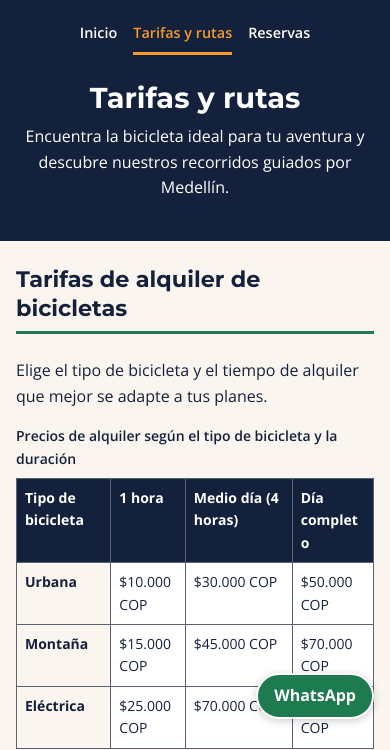
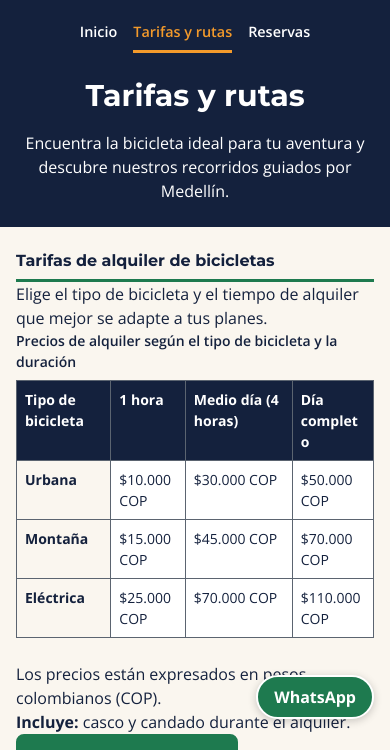
Before and after one commit to YersonFranco/rueda-libre, a plain HTML site: page paginas/tarifas.html in a window 390 px wide. Shown: the part 109-859 px from the top of the page. Drawn offline with nearby package versions, Linux system fonts and the light colour scheme.

Commit message:
refactor(ui): migrate site header to Tailwind

```diff
--- a/index.html
+++ b/index.html
@@ -22,6 +22,14 @@
     rel="stylesheet"
   >
 
+  <script>
+    tailwind = { config: { theme: { extend: {
+      colors: { ruta: "#1E7A4F", pedal: "#F39A2B", noche: "#14213D", crema: "#FAF6EF", asfalto: "#5B6470" },
+      fontFamily: { titulo: ["Montserrat", "Arial", "sans-serif"], texto: ["Open Sans", "Arial", "sans-serif"] }
+    } } } };
+  </script>
+  <script src="https://cdn.tailwindcss.com"></script>
+
   <!-- Hoja de estilos principal -->
   <link rel="stylesheet" href="css/styles.css">
 </head>
@@ -32,22 +40,23 @@
        ENCABEZADO Y NAVEGACIÓN PRINCIPAL
        ================================================== -->
 
-  <header>
+  <header class="bg-noche px-4 py-6 text-center text-white sm:px-6">
 
     <img
+      class="mx-auto mb-4 w-20 rounded"
       src="img/logo.jpg"
       alt="Logo de Rueda Libre"
       width="80"
       height="80"
     >
 
-    <nav aria-label="Navegación principal">
-      <ul id="menu">
+    <nav class="mb-6" aria-label="Navegación principal">
+      <ul id="menu" class="m-0 flex list-none flex-wrap items-center justify-center gap-x-4 gap-y-2 p-0 sm:gap-x-6">
 
         <li>
           <a
             href="index.html"
-            class="activo"
+            class="!border-b-[3px] !border-pedal !py-2 !font-semibold !text-pedal hover:!text-pedal focus-visible:outline focus-visible:outline-4 focus-visible:outline-pedal"
             aria-current="page"
           >
             Inicio
@@ -55,13 +64,13 @@
         </li>
 
         <li>
-          <a href="paginas/tarifas.html">
+          <a class="!border-b-[3px] !border-transparent !py-2 !font-semibold !text-white hover:!border-pedal hover:!text-pedal focus-visible:outline focus-visible:outline-4 focus-visible:outline-pedal" href="paginas/tarifas.html">
             Tarifas y rutas
           </a>
         </li>
 
         <li>
-          <a href="paginas/reservas.html">
+          <a class="!border-b-[3px] !border-transparent !py-2 !font-semibold !text-white hover:!border-pedal hover:!text-pedal focus-visible:outline focus-visible:outline-4 focus-visible:outline-pedal" href="paginas/reservas.html">
             Reservas
           </a>
         </li>
@@ -69,9 +78,9 @@
       </ul>
     </nav>
 
-    <h1>Rueda Libre</h1>
+    <h1 class="my-4 font-titulo text-3xl leading-tight sm:text-4xl">Rueda Libre</h1>
 
-    <p>
+    <p class="mx-auto max-w-3xl">
       Alquiler de bicicletas en Medellín para descubrir la ciudad,
       disfrutar de la naturaleza y vivir nuevas aventuras.
     </p>
--- a/paginas/tarifas.html
+++ b/paginas/tarifas.html
@@ -22,6 +22,14 @@
     rel="stylesheet"
   >
 
+  <script>
+    tailwind = { config: { theme: { extend: {
+      colors: { ruta: "#1E7A4F", pedal: "#F39A2B", noche: "#14213D", crema: "#FAF6EF", asfalto: "#5B6470" },
+      fontFamily: { titulo: ["Montserrat", "Arial", "sans-serif"], texto: ["Open Sans", "Arial", "sans-serif"] }
+    } } } };
+  </script>
+  <script src="https://cdn.tailwindcss.com"></script>
+
   <!-- Hoja de estilos compartida -->
   <link rel="stylesheet" href="../css/styles.css">
 </head>
@@ -32,20 +40,21 @@
        ENCABEZADO Y NAVEGACIÓN
        ================================================== -->
 
-  <header>
+  <header class="bg-noche px-4 py-6 text-center text-white sm:px-6">
 
     <img
+      class="mx-auto mb-4 w-20 rounded"
       src="../img/logo.jpg"
       alt="Logo de Rueda Libre"
       width="80"
       height="80"
     >
 
-    <nav aria-label="Navegación principal">
-      <ul id="menu">
+    <nav class="mb-6" aria-label="Navegación principal">
+      <ul id="menu" class="m-0 flex list-none flex-wrap items-center justify-center gap-x-4 gap-y-2 p-0 sm:gap-x-6">
 
         <li>
-          <a href="../index.html">
+          <a class="!border-b-[3px] !border-transparent !py-2 !font-semibold !text-white hover:!border-pedal hover:!text-pedal focus-visible:outline focus-visible:outline-4 focus-visible:outline-pedal" href="../index.html">
             Inicio
           </a>
         </li>
@@ -53,7 +62,7 @@
         <li>
           <a
             href="tarifas.html"
-            class="activo"
+            class="!border-b-[3px] !border-pedal !py-2 !font-semibold !text-pedal hover:!text-pedal focus-visible:outline focus-visible:outline-4 focus-visible:outline-pedal"
             aria-current="page"
           >
             Tarifas y rutas
@@ -61,7 +70,7 @@
         </li>
 
         <li>
-          <a href="reservas.html">
+          <a class="!border-b-[3px] !border-transparent !py-2 !font-semibold !text-white hover:!border-pedal hover:!text-pedal focus-visible:outline focus-visible:outline-4 focus-visible:outline-pedal" href="reservas.html">
             Reservas
           </a>
         </li>
@@ -69,9 +78,9 @@
       </ul>
     </nav>
 
-    <h1>Tarifas y rutas</h1>
+    <h1 class="my-4 font-titulo text-3xl leading-tight sm:text-4xl">Tarifas y rutas</h1>
 
-    <p>
+    <p class="mx-auto max-w-3xl">
       Encuentra la bicicleta ideal para tu aventura y descubre nuestros
       recorridos guiados por Medellín.
     </p>
```
Also changed, not shown: paginas/reservas.html (+17 -8 lines).
